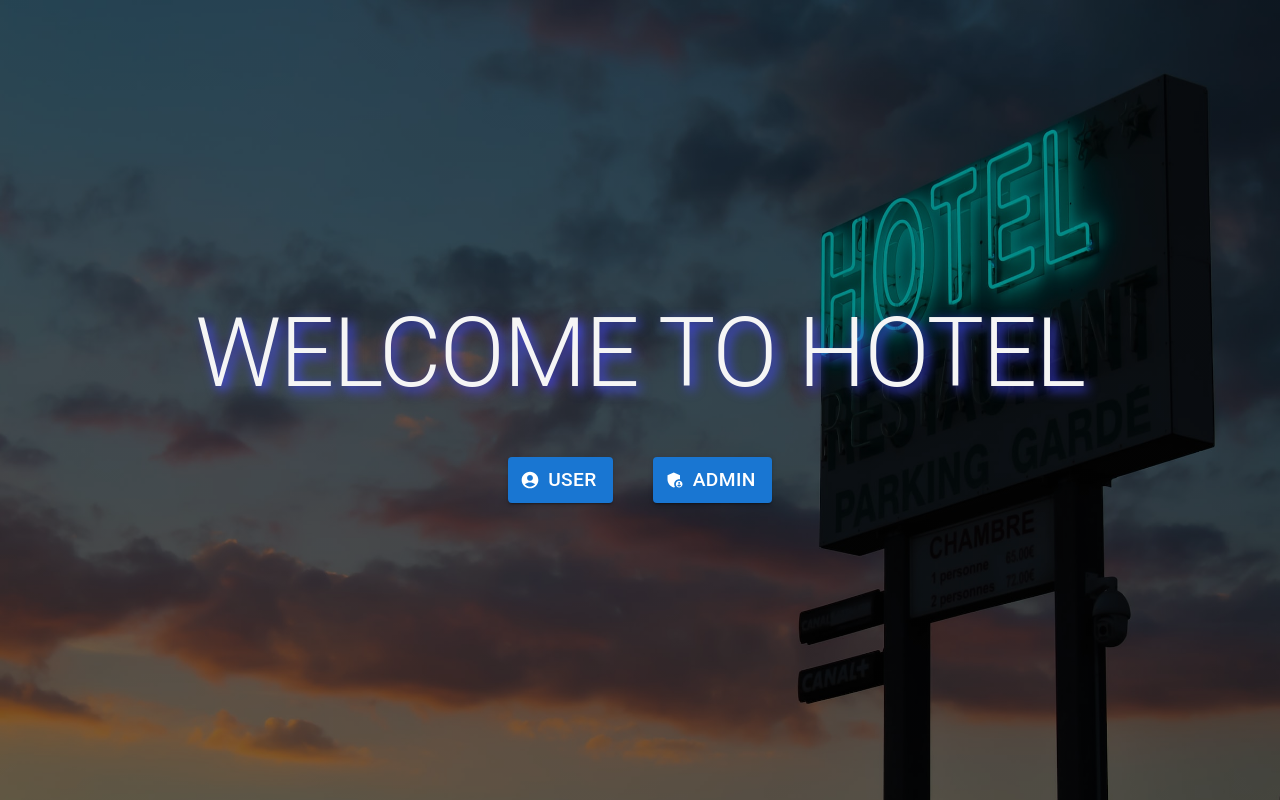
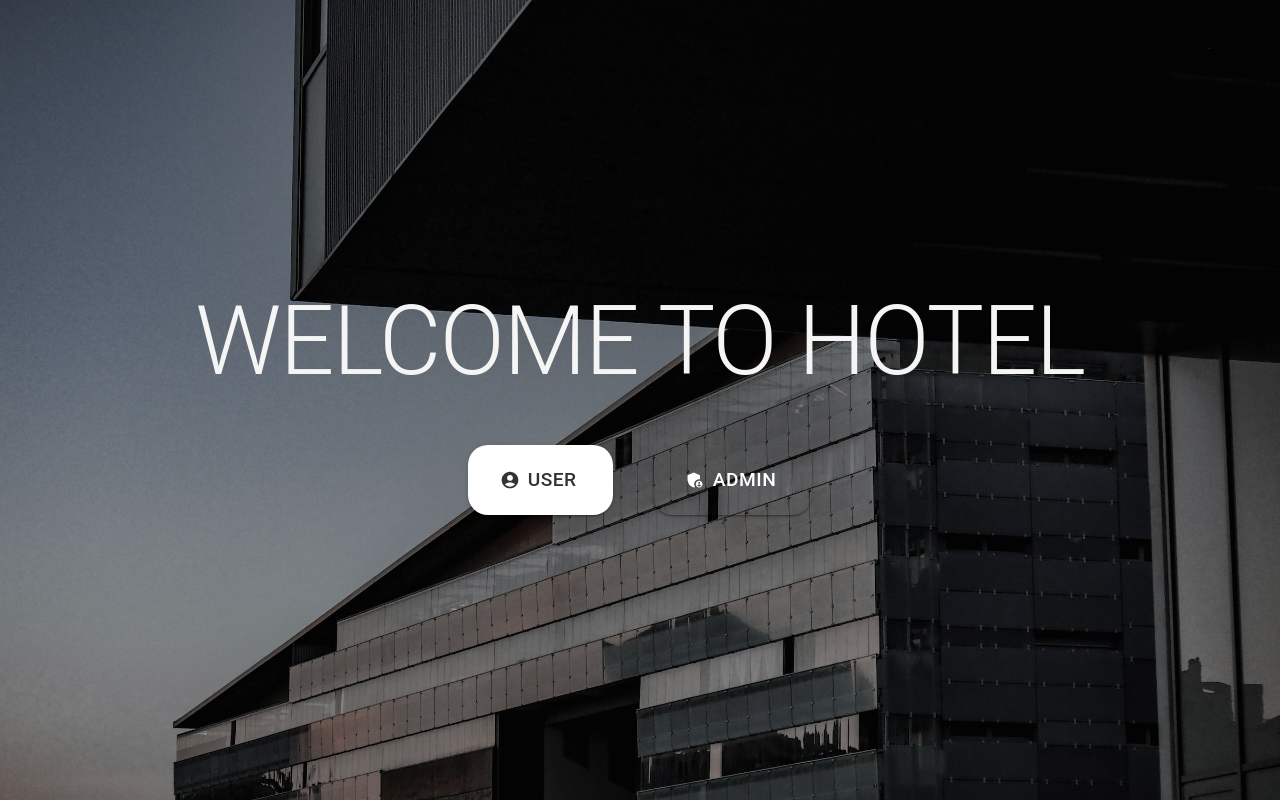
Before and after one commit to pandakn/sa-project-hotel, a React (Create React App) app in the folder frontend/: page / in a window 1280 px wide. Built offline with nearby package versions, Linux system fonts and the light colour scheme.

Commit message:
update bgHome

```diff
--- a/frontend/src/components/Home.tsx
+++ b/frontend/src/components/Home.tsx
@@ -4,7 +4,7 @@ import { Box, Button, Typography } from "@mui/material";
 import AdminPanelSettingsIcon from "@mui/icons-material/AdminPanelSettings";
 import AccountCircleIcon from "@mui/icons-material/AccountCircle";
 
-import "./Home.css"
+import "./Home.css";
 
 // import image
 import homeBg from "../assets/images/home.jpg";
@@ -20,16 +20,19 @@ function Home() {
           alignItems: "center",
           gap: 6,
           height: "100vh",
+          width: "100vw",
           overflow: "hidden",
           backgroundSize: "cover",
           color: "#f5f5f5",
           backgroundImage: `linear-gradient(rgba(0, 0, 0, 0.4), rgba(0, 0, 0, 0.4)), url(${homeBg})`,
+          backgroundPosition: "center",
+          WebkitBackgroundSize: "cover",
         }}
       >
         <Typography
           className="animation"
           variant="h1"
-          style={{textTransform: "uppercase", textShadow: "4px 4px 12px #4649FF"}}
+          style={{ textTransform: "uppercase" }}
         >
           Welcome to Hotel
         </Typography>
@@ -39,11 +42,21 @@ function Home() {
             gap: 5,
           }}
         >
-          <Button variant="contained" startIcon={<AccountCircleIcon />}>
+          <Button
+            variant="contained"
+            startIcon={<AccountCircleIcon sx={{color: "#333"}} />}
+            style={{
+              borderRadius: 20,
+
+              backgroundColor: "#fff",
+              padding: "18px 36px",
+              fontSize: "18px",
+            }}
+          >
             <Link
               to="user"
               style={{
-                color: "#fff",
+                color: "#333",
                 textDecoration: "none",
                 fontSize: "1.2rem",
               }}
@@ -51,7 +64,16 @@ function Home() {
               User
             </Link>
           </Button>
-          <Button variant="contained" startIcon={<AdminPanelSettingsIcon />}>
+          <Button
+            variant="contained"
+            startIcon={<AdminPanelSettingsIcon  />}
+            style={{
+              borderRadius: 20,
+              backgroundColor: "transparent",
+              padding: "18px 36px",
+              fontSize: "18px",
+            }}
+          >
             <Link
               to="admin"
               style={{
```
Also changed, not shown: frontend/src/assets/images/home.jpg.
